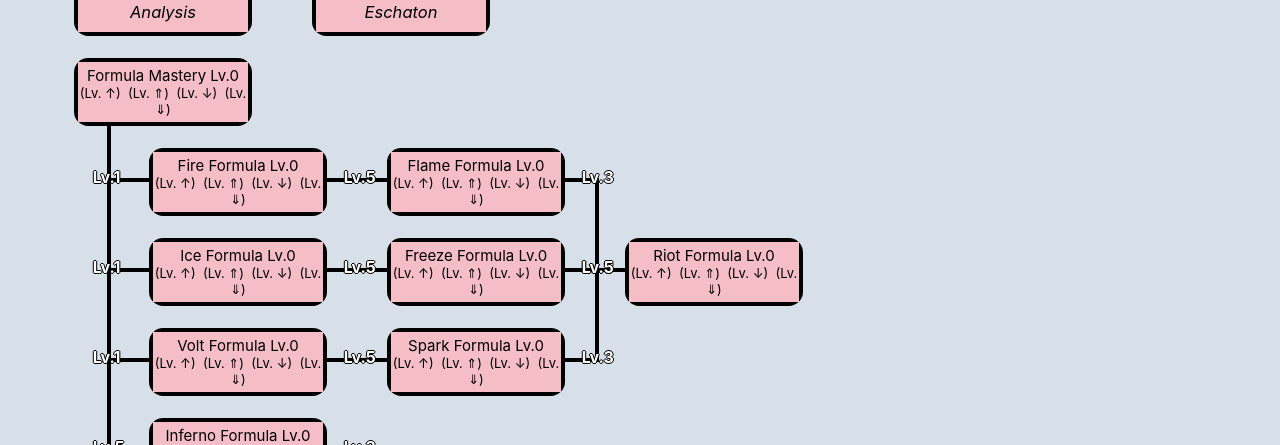
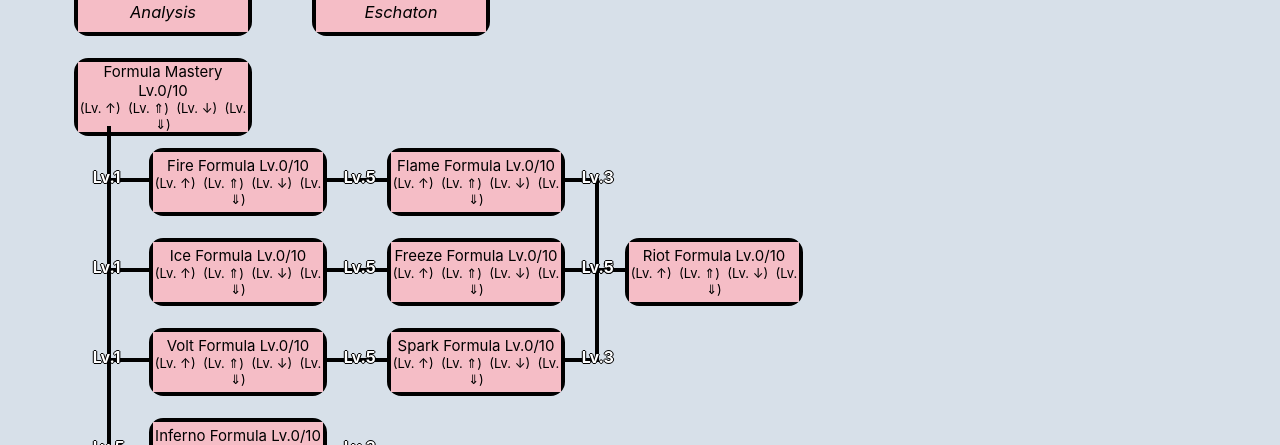
Before and after one commit to aturfah/eo2u-skillsim, a React (Create React App) app: page / in a window 1280 px wide. Shown: the part 355-800 px from the top of the page. Built offline with nearby package versions, Linux system fonts and the light colour scheme.

Commit message:
Show max level

```diff
--- a/src/SkillTree/skillTreeNode.js
+++ b/src/SkillTree/skillTreeNode.js
@@ -62,7 +62,7 @@ class SkillTreeNode extends Component {
         let levelInfo = <span></span>;
         let buttons = <div></div>
         if (this.props.skillData.force_boost === this.props.skillData.force_break) {
-            levelInfo = <span>Lv.{this.props.skillLevel}</span>
+            levelInfo = <span>Lv.{this.props.skillLevel}/{this.props.skillData.max_level}</span>;
             buttons = <div>
                     <span className="ButtonText" onClick={() => this.increaseSkillLevel()}>(Lv. &uarr;)</span> &nbsp;
                     <span className="ButtonText" onClick={() => this.maxSkillLevel()}>(Lv. &uArr;)</span> &nbsp;
```
